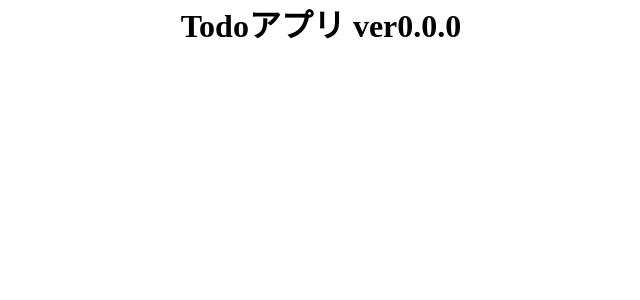
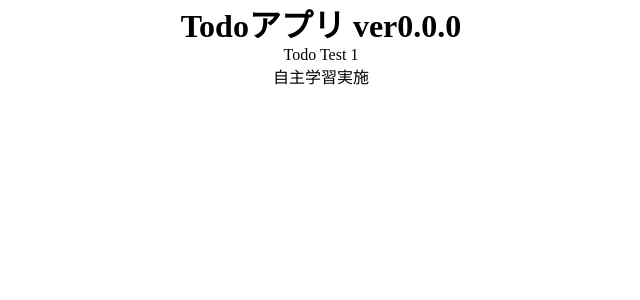
Before and after one commit to adLoremtu/react, a React (Create React App) app in the folder react-product/01_todo/todo/: page / in a window 1280 px wide. Shown: the top 300 px of the page, without its empty margins (319-959 px from the left). Built offline with nearby package versions, Linux system fonts and the light colour scheme.

Commit message:
react-redux導入 store, reducerを作成し、Storeの状態を画面に表示させる

```diff
--- a/react-product/01_todo/todo/package.json
+++ b/react-product/01_todo/todo/package.json
@@ -34,5 +34,9 @@
       "last 1 firefox version",
       "last 1 safari version"
     ]
+  },
+  "devDependencies": {
+    "react-redux": "^7.2.5",
+    "redux": "^4.1.1"
   }
 }
--- a/react-product/01_todo/todo/src/App.js
+++ b/react-product/01_todo/todo/src/App.js
@@ -1,9 +1,17 @@
 import './App.css';
+import { useSelector } from 'react-redux';
 
 function App() {
+	const lists = useSelector((state) => state.lists);
+
 	return (
 		<div className="App">
 			<h1>Todoアプリ ver0.0.0</h1>
+			<ul>
+				{lists.map((list, idx) => (
+					<li key={ list.idx } >{ list.text }</li>
+				))}
+			</ul>
 		</div>
 	);
 }
--- a/react-product/01_todo/todo/src/index.js
+++ b/react-product/01_todo/todo/src/index.js
@@ -1,11 +1,13 @@
 import React from 'react';
 import ReactDOM from 'react-dom';
+import { Provider } from 'react-redux';
+import Store from './stores/store';
 import './index.css';
 import App from './App';
 
 ReactDOM.render(
-	<React.StrictMode>
+	<Provider store={Store}>
 		<App />
-	</React.StrictMode>,
+	</Provider>,
 	document.getElementById('root')
 );
--- /dev/null
+++ b/react-product/01_todo/todo/src/reducers/reducer.js
@@ -0,0 +1,20 @@
+// reducer
+
+const initialState = {
+	lists: [
+		{
+			text: 'Todo Test 1',
+			complete: false
+		},
+		{
+			text: '自主学習実施',
+			complete: false
+		}
+	]
+};
+
+const reducer = (state = initialState, action) => {
+	return state;
+};
+
+export default reducer;
--- /dev/null
+++ b/react-product/01_todo/todo/src/stores/store.js
@@ -0,0 +1,6 @@
+import { createStore } from 'redux';
+import reducer from '../reducers/reducer';
+
+const store = createStore(reducer);
+
+export default store;
```
Also changed, not shown: 1 other file (tests, documents, lock files or other folders).
